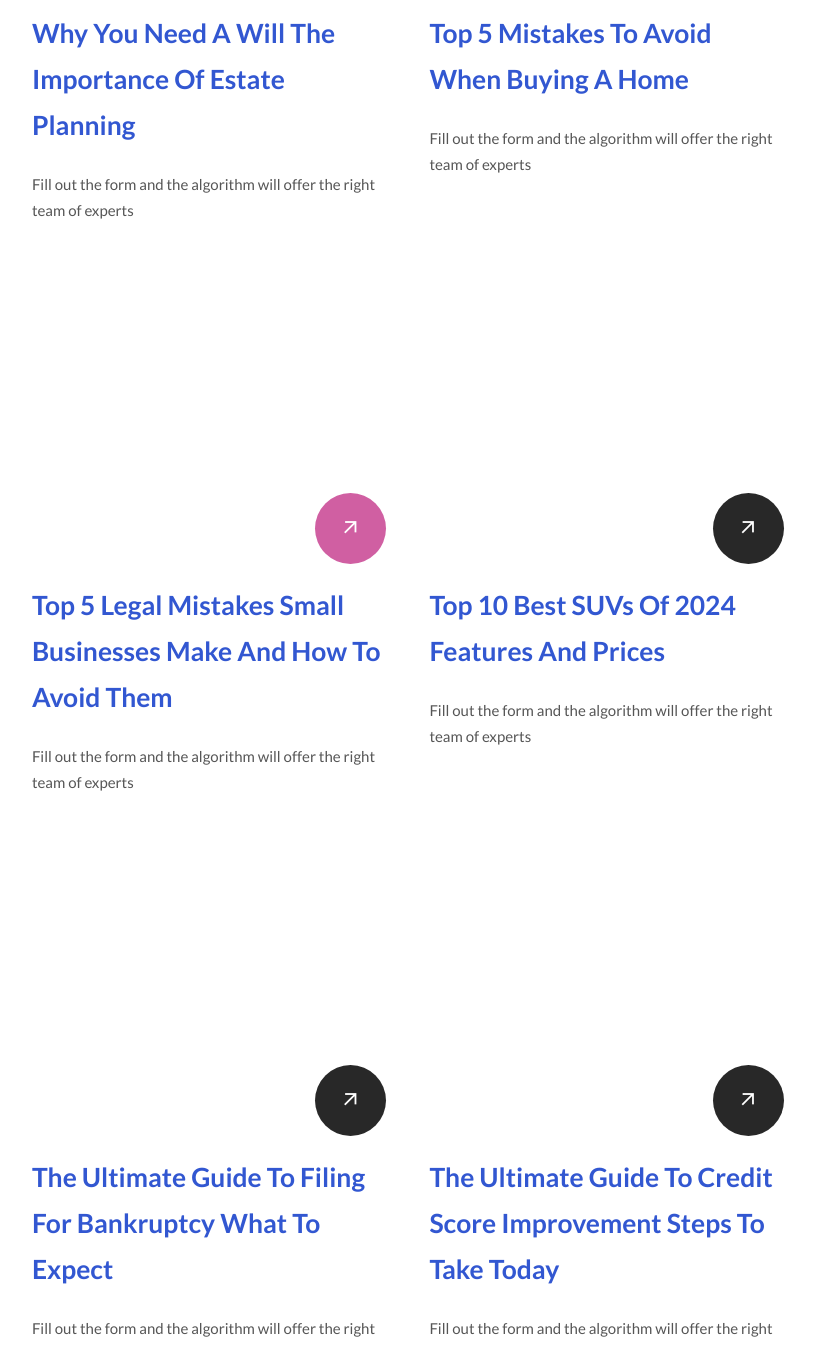
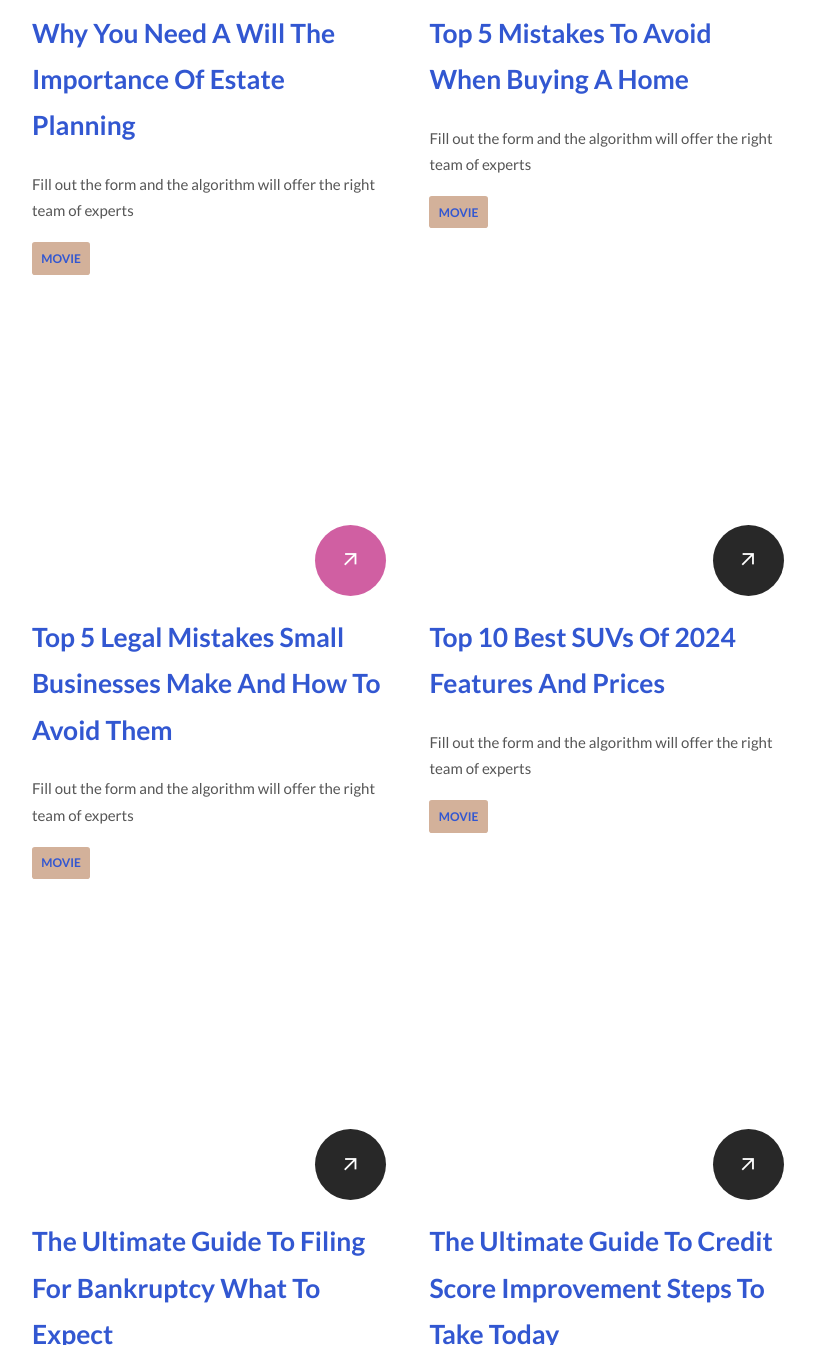
Before and after one commit to ZollaMaga/newsblog, a Jekyll site: the page built from index.html, in a window 1280 px wide and 1400 px high, scrolled down 920 px, cut to the strip 55-1400 px from the top of the window. Shown: the whole strip, without its empty margins (235-1050 px from the left). Built offline with Jekyll 4.4.1, drawn with Linux system fonts in a browser that asks for light colours; some of the changed text lies outside the part shown.

Commit message:
Update postbox.html

```diff
--- a/_includes/postbox.html
+++ b/_includes/postbox.html
@@ -17,12 +17,12 @@
         <h3><a href="{{ site.url }}{{ site.baseurl }}{{ post.url }}">{{ post.title }}</a></h3>
         <p>Fill out the form and the algorithm will offer the right team of experts</p>
 <ul>
-    {% for category in page.categories %}
-      <li style="--clr-tag:#d3b19a;" class="branding">
-        <a href="{{ site.url }}/category/{{ category }}">{{ category }}</a>
-        {% unless forloop.last %}, {% endunless %}
-      </li>
-    {% endfor %}
+  {% for category in site.categories %}
+    <li style="--clr-tag:#d3b19a;" class="branding">
+      <a href="{{ site.url }}/category/{{ category[0] }}">{{ category[0] }}</a>
+      {% unless forloop.last %}, {% endunless %}
+    </li>
+  {% endfor %}
 </ul>
 
 
```
